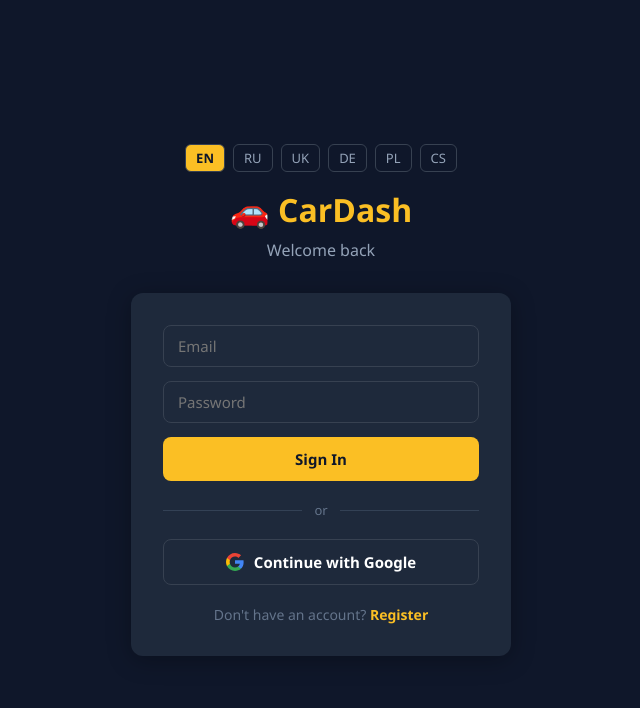
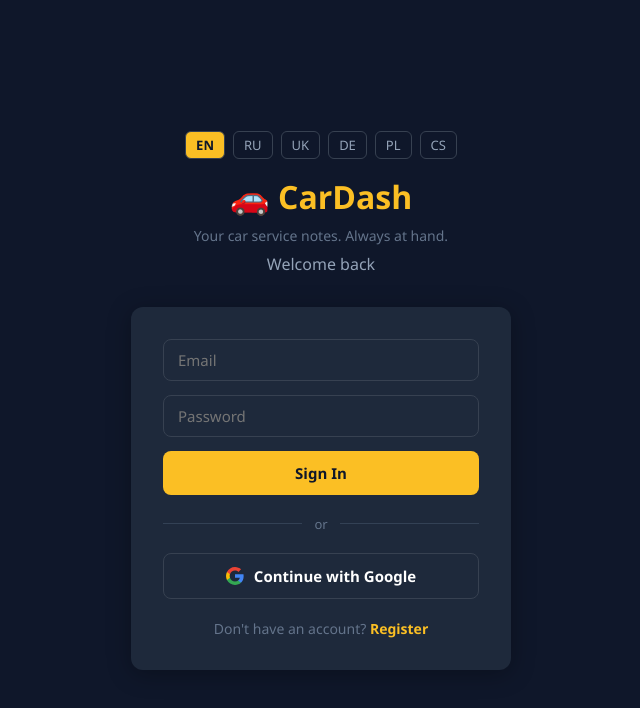
Before and after one commit to maksymdietkov/mycarlog, a React (Create React App) app in the folder frontend/: page / in a window 1280 px wide. Shown: the top 708 px of the page, without its empty margins (319-959 px from the left). Built offline with nearby package versions, Linux system fonts and the light colour scheme; no server answers.

Commit message:
Added tagline

```diff
--- a/frontend/src/i18n.js
+++ b/frontend/src/i18n.js
@@ -48,6 +48,7 @@
         alreadyHaveAccount: "Already have an account?",
         dontHaveAccount: "Don't have an account?",
         serverError: "Server error, try again",
+        tagline: "Your car service notes. Always at hand.",
       },
     },
     ru: {
@@ -95,6 +96,7 @@
         alreadyHaveAccount: "Уже есть аккаунт?",
         dontHaveAccount: "Нет аккаунта?",
         serverError: "Ошибка сервера, попробуйте снова",
+        tagline: "Заметки об обслуживании вашего авто. Всегда под рукой.",
       },
     },
     cs: {
@@ -142,6 +144,7 @@
         alreadyHaveAccount: "Již máte účet?",
         dontHaveAccount: "Nemáte účet?",
         serverError: "Chyba servera, zkuste znovu",
+        tagline: "Poznámky o servisu vašeho auta. Vždy po ruce.",
       },
     },
     uk: {
@@ -189,6 +192,7 @@
         alreadyHaveAccount: "Вже є акаунт?",
         dontHaveAccount: "Немає акаунту?",
         serverError: "Помилка сервера, спробуйте знову",
+        tagline: "Нотатки про обслуговування вашого авто. Завжди під рукою.",
       },
     },
     de: {
@@ -236,6 +240,7 @@
         alreadyHaveAccount: "Bereits ein Konto?",
         dontHaveAccount: "Noch kein Konto?",
         serverError: "Serverfehler, bitte erneut versuchen",
+        tagline: "Servicenotizen für Ihr Auto. Immer griffbereit.",
       },
     },
     pl: {
@@ -283,6 +288,7 @@
         alreadyHaveAccount: "Masz już konto?",
         dontHaveAccount: "Nie masz konta?",
         serverError: "Błąd serwera, spróbuj ponownie",
+        tagline: "Notatki o serwisie twojego auta. Zawsze pod ręką.",
       },
     },
   },
--- a/frontend/src/pages/LoginPage.js
+++ b/frontend/src/pages/LoginPage.js
@@ -95,6 +95,7 @@
       </div>
 
       <h1 style={{ color: "#fbbf24", marginBottom: "8px", fontSize: "2rem" }}>🚗 CarDash</h1>
+      <p style={{ color: "#64748b", marginBottom: "8px", fontSize: "14px" }}>{t("tagline")}</p>
       <p style={{ color: "#94a3b8", marginBottom: "32px" }}>
         {isRegister ? t("createAccount") : t("welcomeBack")}
       </p>
```
